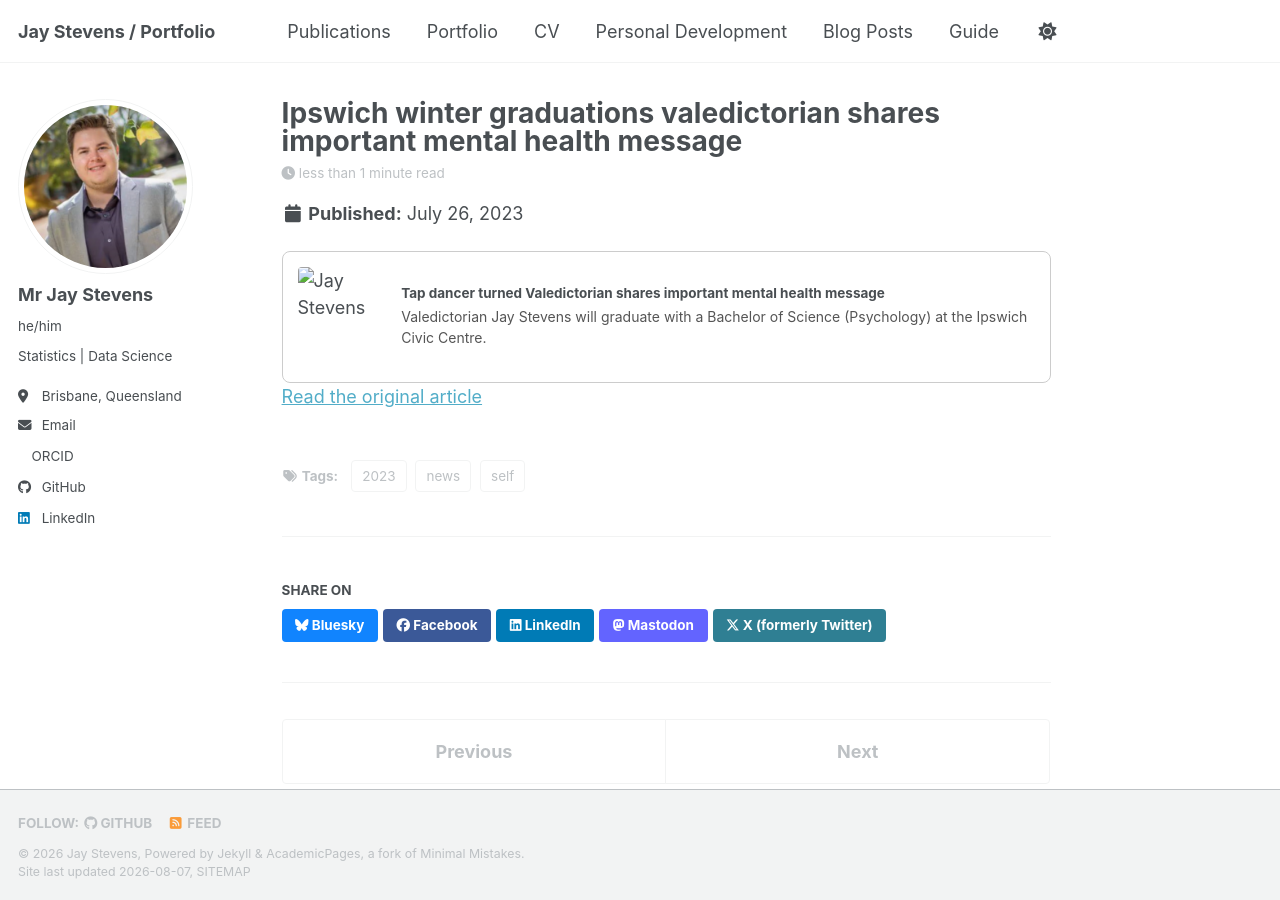
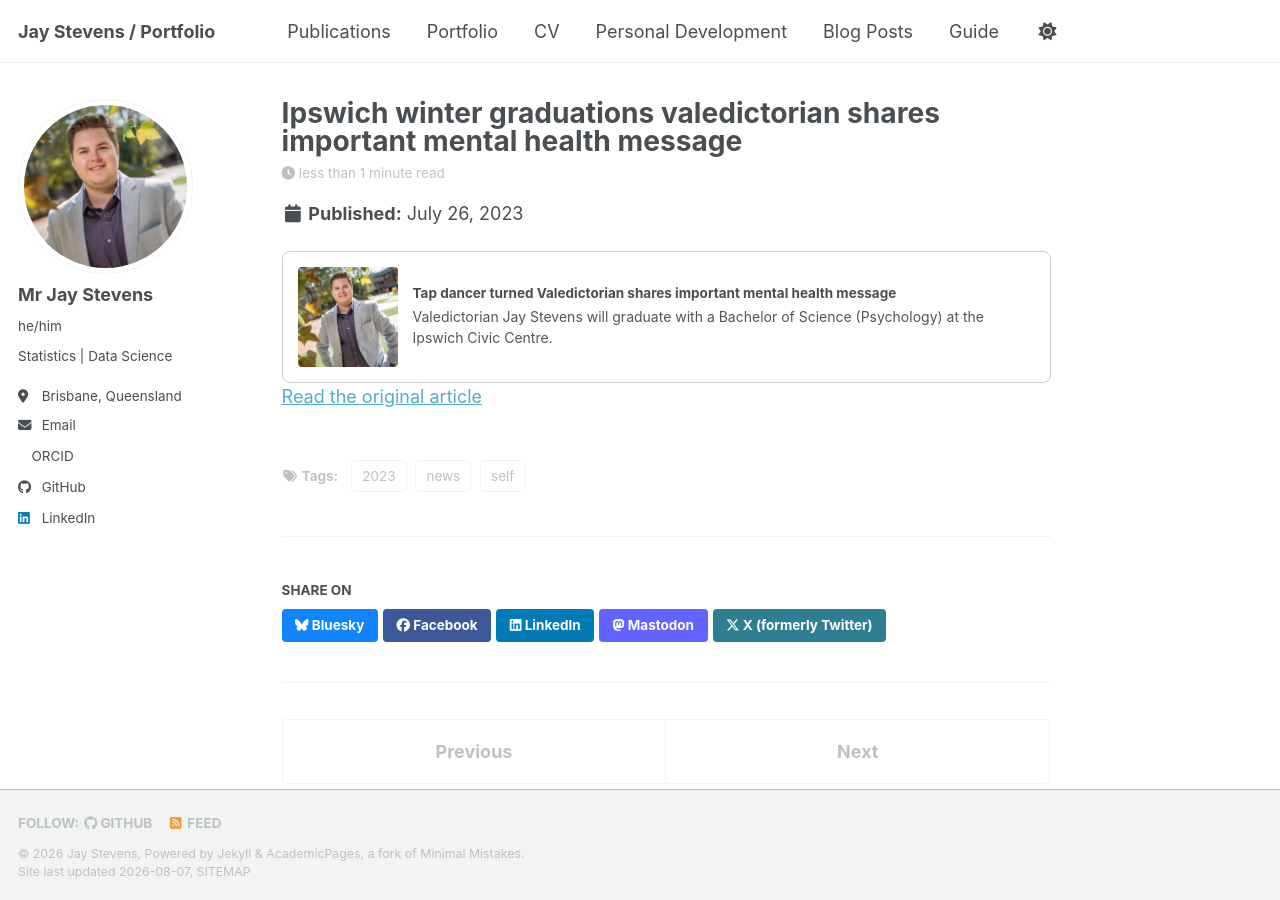
Before and after one commit to jaystev242/jaystev242.github.io, a Jekyll site: the page built from _posts/2023-07-26-blog-post-1.md, in a window 1280 px wide and 900 px high. Built offline with Jekyll 4.4.1, drawn with Linux system fonts in a browser that asks for light colours; a style sheet for code colours, icons or effects is not loaded.

Commit message:
image test

```diff
--- a/_posts/2023-07-26-blog-post-1.md
+++ b/_posts/2023-07-26-blog-post-1.md
@@ -11,7 +11,7 @@ tags:
 <div role="button" tabindex="0" onclick="window.open('https://www.unisq.edu.au/news/2023/07/ipswich-winter-graduations-valedictorian','_blank')"
      onkeypress="if(event.key==='Enter'){window.open('https://www.unisq.edu.au/news/2023/07/ipswich-winter-graduations-valedictorian','_blank')}"
      style="cursor:pointer; display:flex; align-items:center; border:1px solid #ccc; border-radius:8px; padding:15px; text-decoration:none; color:inherit;">
-  <img src="images/jay-val-newsimage.png" alt="Jay Stevens" style="width:100px; height:100px; object-fit:cover; margin-right:15px; border-radius:4px;">
+  <img src="/images/jay-val-newsimage.png" alt="Jay Stevens" style="width:100px; height:100px; object-fit:cover; margin-right:15px; border-radius:4px;">
   <div>
     <h4 style="margin:0 0 5px;">Tap dancer turned Valedictorian shares important mental health message</h4>
     <p style="margin:0; color:#555; font-size:14px;">Valedictorian Jay Stevens will graduate with a Bachelor of Science (Psychology) at the Ipswich Civic Centre.</p>
```
